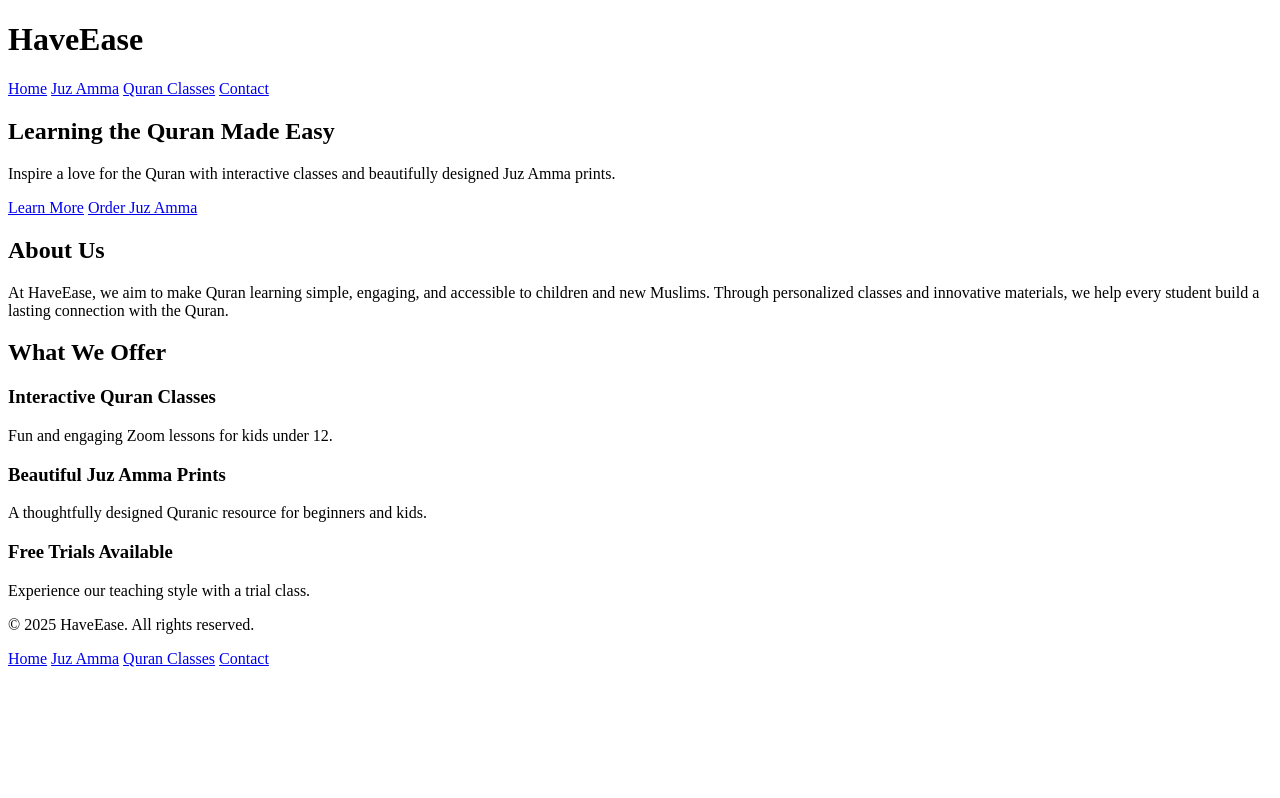
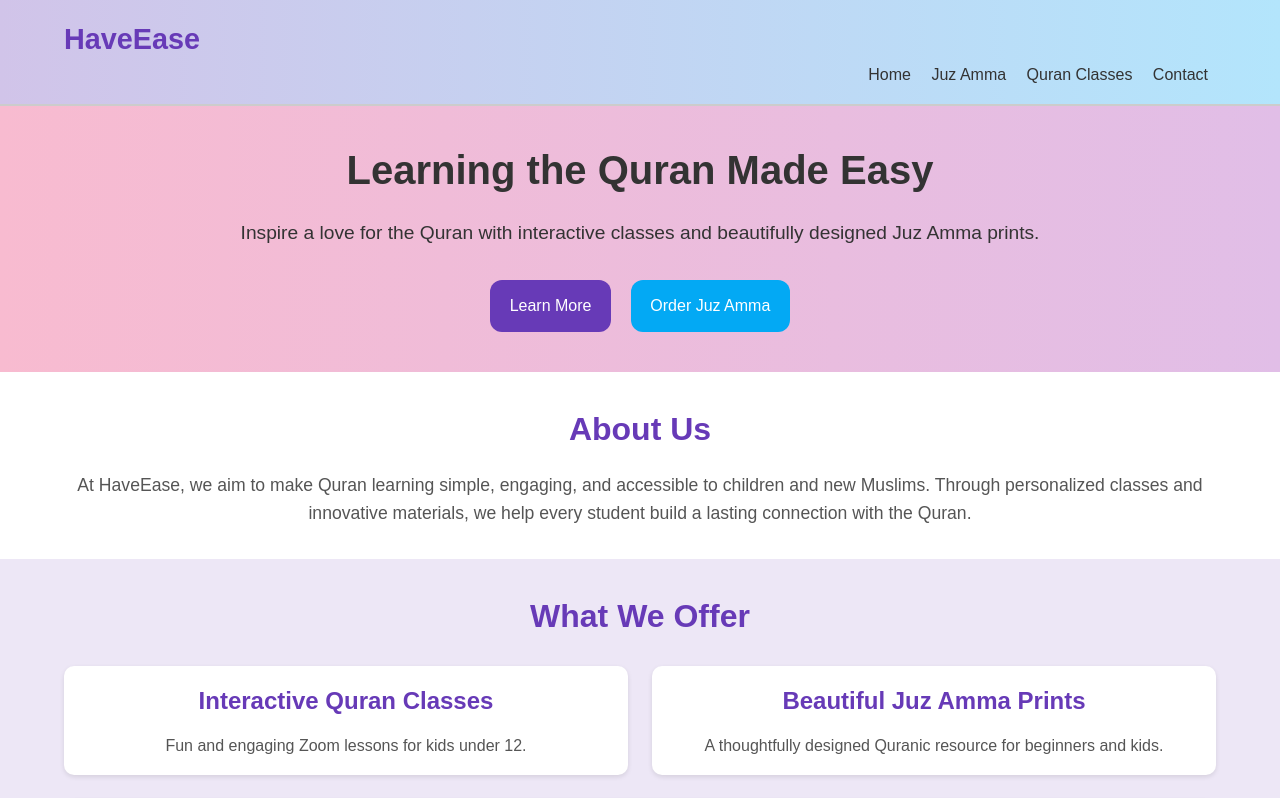
Before and after one commit to have-ease/have-ease.github.io, a plain HTML site: page index.html in a window 1280 px wide. Shown: the top 798 px of the page. Drawn offline with Linux system fonts and the light colour scheme; a script that the page names is missing.

Commit message:
Update styles.css

```diff
--- a/styles.css
+++ b/styles.css
@@ -1,34 +1,182 @@
-document.addEventListener('DOMContentLoaded', () => {
-    const heroButtons = document.querySelectorAll('.cta-buttons .btn');
+/* General Reset */
+body, h1, h2, h3, p, a {
+    margin: 0;
+    padding: 0;
+    font-family: 'Arial', sans-serif;
+    text-decoration: none;
+    color: #333;
+}
 
-    heroButtons.forEach(button => {
-        button.addEventListener('click', (e) => {
-            const target = e.target.getAttribute('data-target');
-            if (target) {
-                const targetSection = document.querySelector(target);
-                if (targetSection) {
-                    window.scrollTo({
-                        top: targetSection.offsetTop - 70,
-                        behavior: 'smooth'
-                    });
-                }
-            }
-        });
-    });
+body {
+    background-color: #f9f9f9;
+    line-height: 1.6;
+}
 
-    const navLinks = document.querySelectorAll('.nav a');
+.container {
+    width: 90%;
+    max-width: 1200px;
+    margin: 0 auto;
+}
 
-    navLinks.forEach(link => {
-        link.addEventListener('click', (e) => {
-            e.preventDefault();
-            const target = e.target.getAttribute('href');
-            const targetSection = document.querySelector(target);
-            if (targetSection) {
-                window.scrollTo({
-                    top: targetSection.offsetTop - 70,
-                    behavior: 'smooth'
-                });
-            }
-        });
-    });
-});
+/* Header Styles */
+.header {
+    background: linear-gradient(90deg, #d1c4e9, #b3e5fc);
+    padding: 1rem 0;
+    border-bottom: 2px solid #ccc;
+}
+
+.header .logo {
+    font-size: 1.8rem;
+    font-weight: bold;
+    color: #673ab7;
+}
+
+.nav {
+    text-align: right;
+}
+
+.nav a {
+    margin: 0 0.5rem;
+    font-size: 1rem;
+    color: #333;
+    transition: color 0.3s;
+}
+
+.nav a:hover {
+    color: #673ab7;
+}
+
+/* Hero Section */
+.hero {
+    text-align: center;
+    padding: 2rem 0;
+    background: linear-gradient(90deg, #f8bbd0, #e1bee7);
+    color: white;
+}
+
+.hero h2 {
+    font-size: 2.5rem;
+    margin-bottom: 1rem;
+}
+
+.hero p {
+    font-size: 1.2rem;
+    margin-bottom: 1.5rem;
+}
+
+.cta-buttons .btn {
+    display: inline-block;
+    padding: 0.8rem 1.2rem;
+    font-size: 1rem;
+    margin: 0.5rem;
+    border-radius: 12px;
+    transition: background-color 0.3s, transform 0.2s;
+}
+
+.btn-primary {
+    background-color: #673ab7;
+    color: white;
+    border: none;
+}
+
+.btn-primary:hover {
+    background-color: #5e35b1;
+    transform: scale(1.05);
+}
+
+.btn-secondary {
+    background-color: #03a9f4;
+    color: white;
+    border: none;
+}
+
+.btn-secondary:hover {
+    background-color: #0288d1;
+    transform: scale(1.05);
+}
+
+/* About Section */
+.about {
+    padding: 2rem 0;
+    background: #fff;
+    text-align: center;
+}
+
+.about h2 {
+    font-size: 2rem;
+    color: #673ab7;
+    margin-bottom: 1rem;
+}
+
+.about p {
+    font-size: 1.1rem;
+    color: #555;
+}
+
+/* Features Section */
+.features {
+    padding: 2rem 0;
+    background: #ede7f6;
+}
+
+.features h2 {
+    font-size: 2rem;
+    text-align: center;
+    color: #673ab7;
+    margin-bottom: 1.5rem;
+}
+
+.feature-grid {
+    display: flex;
+    justify-content: space-between;
+    flex-wrap: wrap;
+    gap: 1.5rem;
+}
+
+.feature-card {
+    flex: 1 1 calc(33.333% - 1rem);
+    background: white;
+    border-radius: 10px;
+    padding: 1rem;
+    text-align: center;
+    box-shadow: 0 2px 5px rgba(0, 0, 0, 0.1);
+    transition: transform 0.3s;
+}
+
+.feature-card:hover {
+    transform: translateY(-5px);
+}
+
+.feature-card h3 {
+    font-size: 1.5rem;
+    color: #673ab7;
+    margin-bottom: 0.8rem;
+}
+
+.feature-card p {
+    color: #555;
+}
+
+/* Footer */
+.footer {
+    background: #673ab7;
+    color: white;
+    padding: 1rem 0;
+    text-align: center;
+}
+
+.footer p {
+    font-size: 0.9rem;
+    margin-bottom: 0.5rem;
+}
+
+.footer-nav a {
+    color: white;
+    font-size: 0.9rem;
+    margin: 0 0.5rem;
+    transition: color 0.3s;
+}
+
+.footer-nav a:hover {
+    color: #e1bee7;
+}
```
